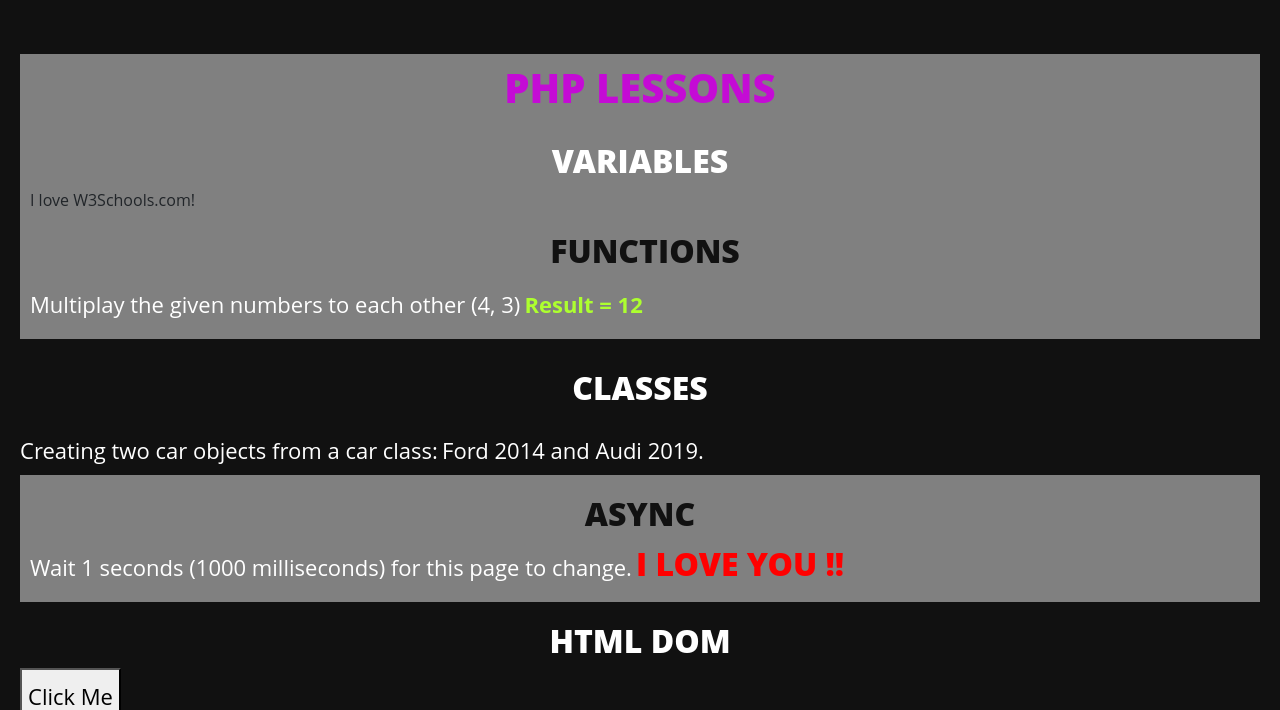
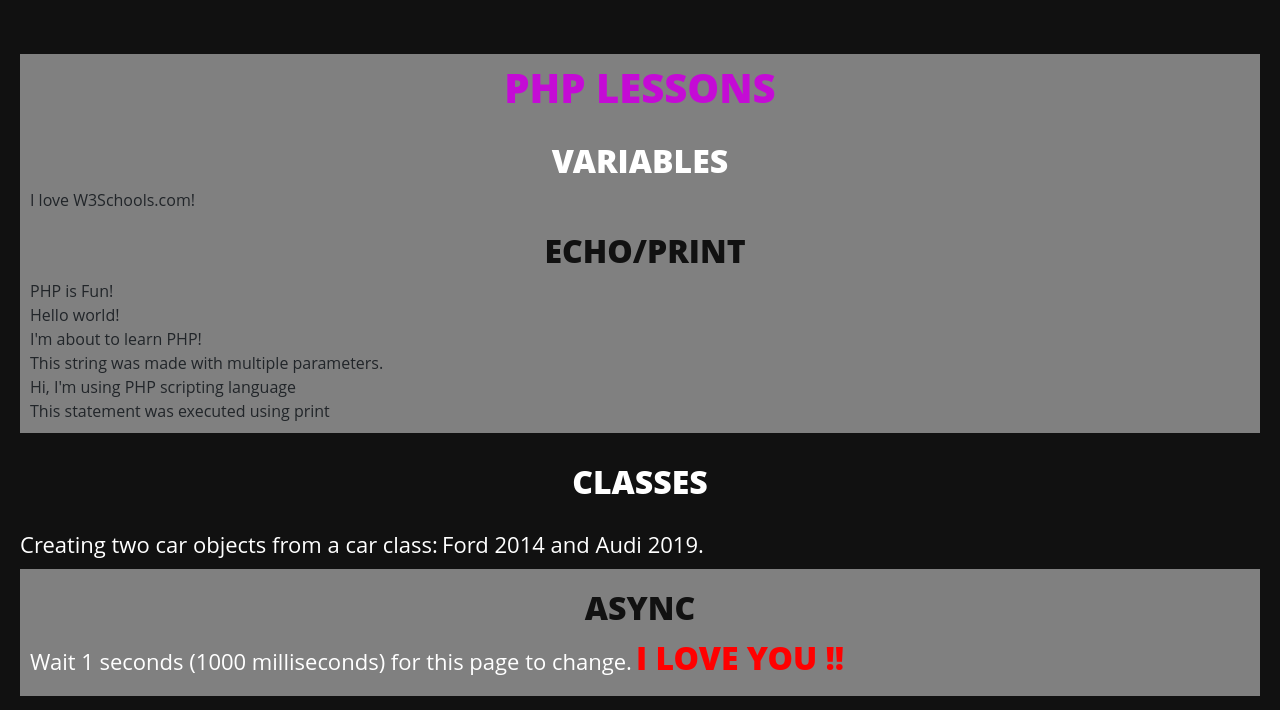
Before and after one commit to rvcarcueva2/lab2, a PHP site: page / in a window 1280 px wide; the page is wider, and only the part inside the window is pictured. Shown: the part 2326-3036 px from the top of that part. Run offline with PHP 8.4, Linux system fonts and the light colour scheme.

Commit message:
PHP Lesson Echo/Print

```diff
--- a/week8/index.php
+++ b/week8/index.php
@@ -148,19 +148,15 @@
 
 
 <div style="background: gray; padding: 10px;">
-<h2 style= "padding-left: 10px; color: #111;">Functions</h2>
-<p>Multiplay the given numbers to each other (4, 3)</p>
-
-<p style="color: greenyellow; font-weight: 700;" id="demo2"></p>
-
-<script>
-  let x = myFunction(4, 3);
-  document.getElementById("demo2").innerHTML = "Result = " + x;
-
-  function myFunction(a, b) {
-    return a * b ;
-  }
-  </script>
+<h2 style= "padding-left: 10px; color: #111;">Echo/Print</h2>
+<?php
+echo "PHP is Fun!<br>";
+echo "Hello world!<br>";
+echo "I'm about to learn PHP!<br>";
+echo "This ", "string ", "was ", "made ", "with multiple parameters.<br>";
+print "Hi, I'm using PHP scripting language<br>";
+print "This statement was executed using print";
+?>
   </div>
 
 <div>
```
